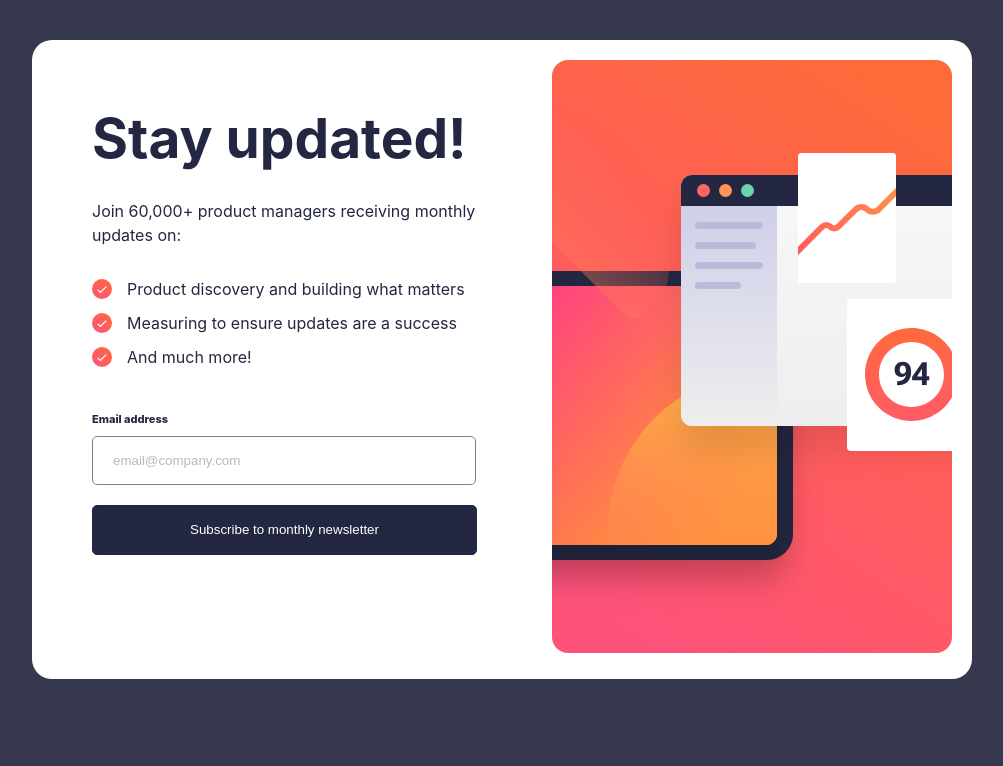
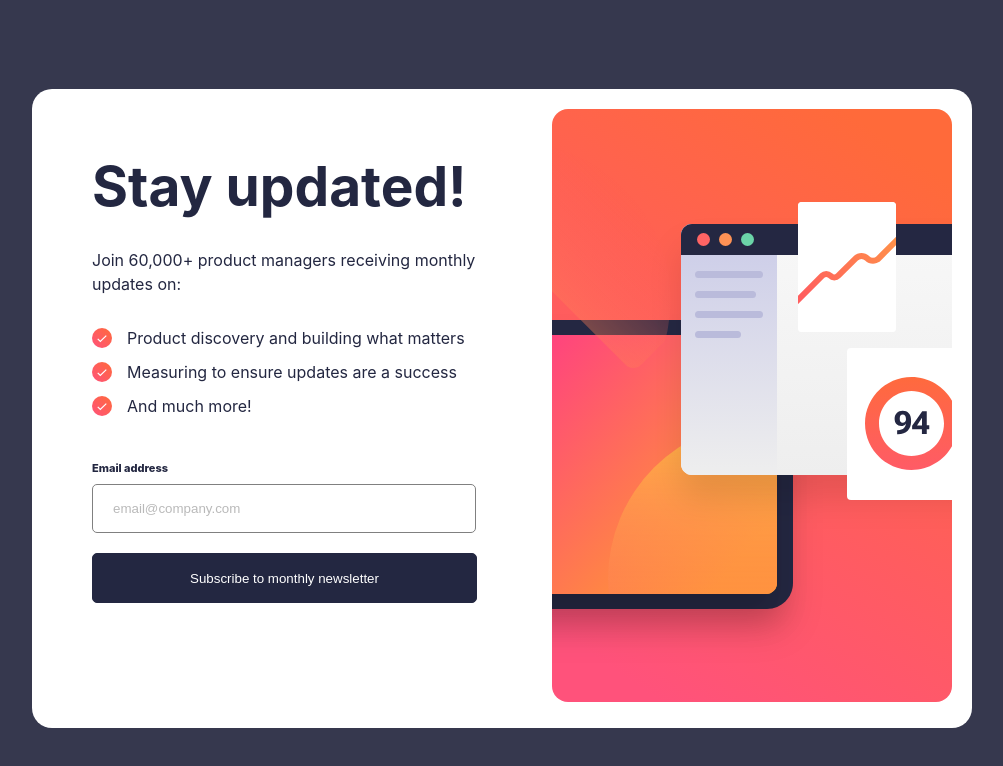
Before and after one commit to kevmhughes/newsletter-sign-up, a React (Vite) app: page / in a window 1280 px wide. Shown: the top 766 px of the page, without its empty margins (138-1141 px from the left). Built offline with nearby package versions, Linux system fonts and the light colour scheme.

Commit message:
Update App.css

```diff
--- a/src/App.css
+++ b/src/App.css
@@ -1,6 +1,8 @@
 #root {
   max-width: 1280px;
   margin: 0 auto;
-  padding: 2rem;
   text-align: center;
+  display: flex;
+  align-items: center;
+  height: 100vh;
 }
```
